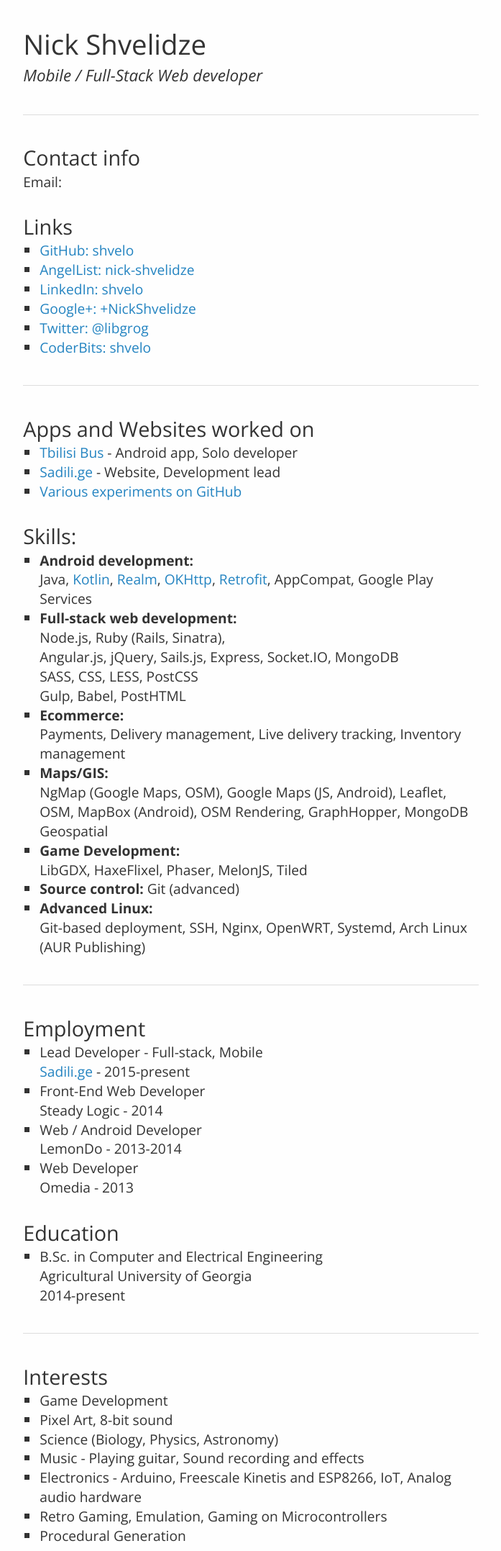
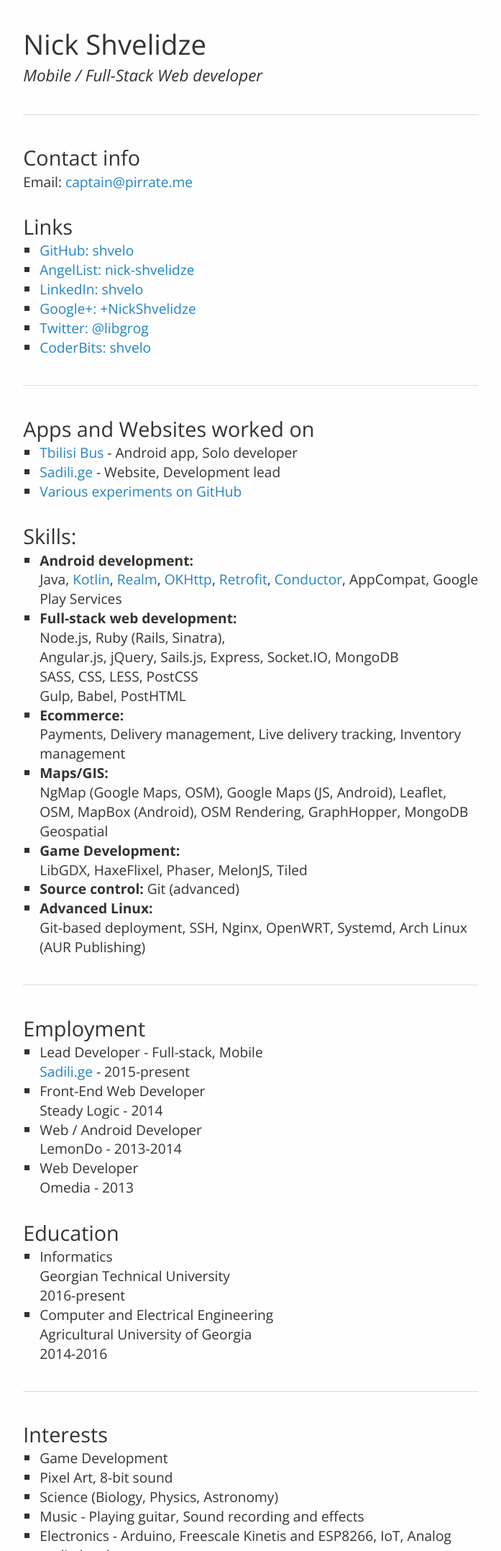
Before and after one commit to shvelo/resume, a website: page resume.html in a window 1280 px wide. Shown: the top 2155 px of the page at 72% size, without its empty margins (291-988 px from the left). Drawn offline with nearby package versions, Linux system fonts and the light colour scheme.

Commit message:
Update resume

```diff
--- a/resume.html
+++ b/resume.html
@@ -12,7 +12,7 @@
 <h3 id="mobile-full-stack-web-developer">Mobile / Full-Stack Web developer</h3>
 <hr>
 <h2 id="contact-info">Contact info</h2>
-<p>Email: <script src="js/insm.js"></script></p>
+<p>Email: <a href="mailto:captain@pirrate.me">captain@pirrate.me</a></p>
 <h2 id="links">Links</h2>
 <ul>
 <li><a href="https://github.com/shvelo">GitHub: shvelo</a></li>
@@ -32,7 +32,7 @@
 <h2 id="skills-">Skills:</h2>
 <ul>
 <li><strong>Android development:</strong><br>Java, <a href="https://kotlinlang.org/">Kotlin</a>, <a href="https://realm.io/">Realm</a>, <a href="http://square.github.io/okhttp/">OKHttp</a>,
-<a href="http://square.github.io/retrofit/">Retrofit</a>, AppCompat, Google Play Services</li>
+<a href="http://square.github.io/retrofit/">Retrofit</a>, <a href="https://github.com/bluelinelabs/Conductor">Conductor</a>, AppCompat, Google Play Services</li>
 <li><strong>Full-stack web development:</strong><br>Node.js, Ruby (Rails, Sinatra),<br>Angular.js, jQuery, Sails.js, Express, Socket.IO, MongoDB<br>SASS, CSS, LESS, PostCSS<br>Gulp, Babel, PostHTML</li>
 <li><strong>Ecommerce:</strong><br>Payments, Delivery management, Live delivery tracking, Inventory management</li>
 <li><strong>Maps/GIS:</strong><br>NgMap (Google Maps, OSM), Google Maps (JS, Android), Leaflet, OSM, MapBox (Android), OSM Rendering, GraphHopper, MongoDB Geospatial  </li>
@@ -50,7 +50,8 @@
 </ul>
 <h2 id="education">Education</h2>
 <ul>
-<li>B.Sc. in Computer and Electrical Engineering<br>Agricultural University of Georgia<br>2014-present</li>
+<li>Informatics<br>Georgian Technical University<br>2016-present  </li>
+<li>Computer and Electrical Engineering<br>Agricultural University of Georgia<br>2014-2016</li>
 </ul>
 <hr>
 <h2 id="interests">Interests</h2>
```
Also changed, not shown: index.html (+4 -3 lines), package.json (+7 -7 lines), resume.md (+7 -4 lines), README.md, 1 other file.
